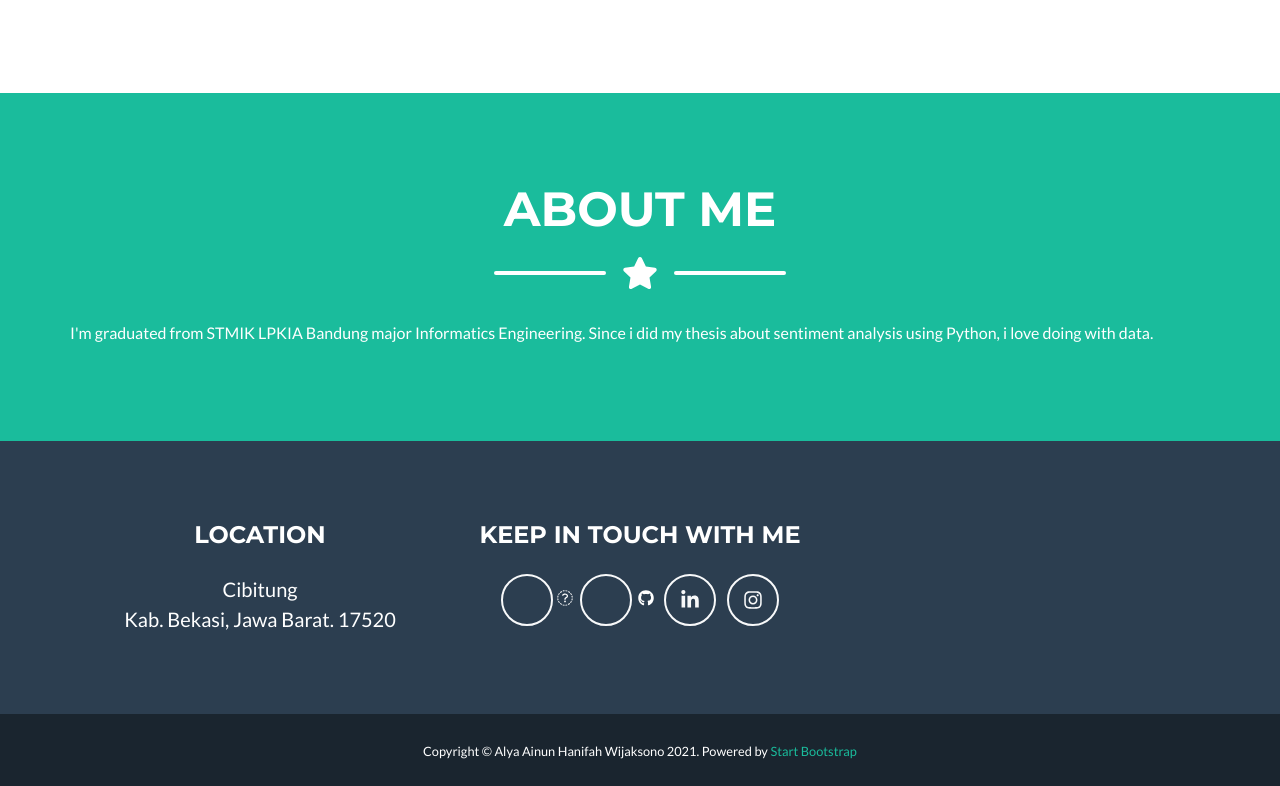
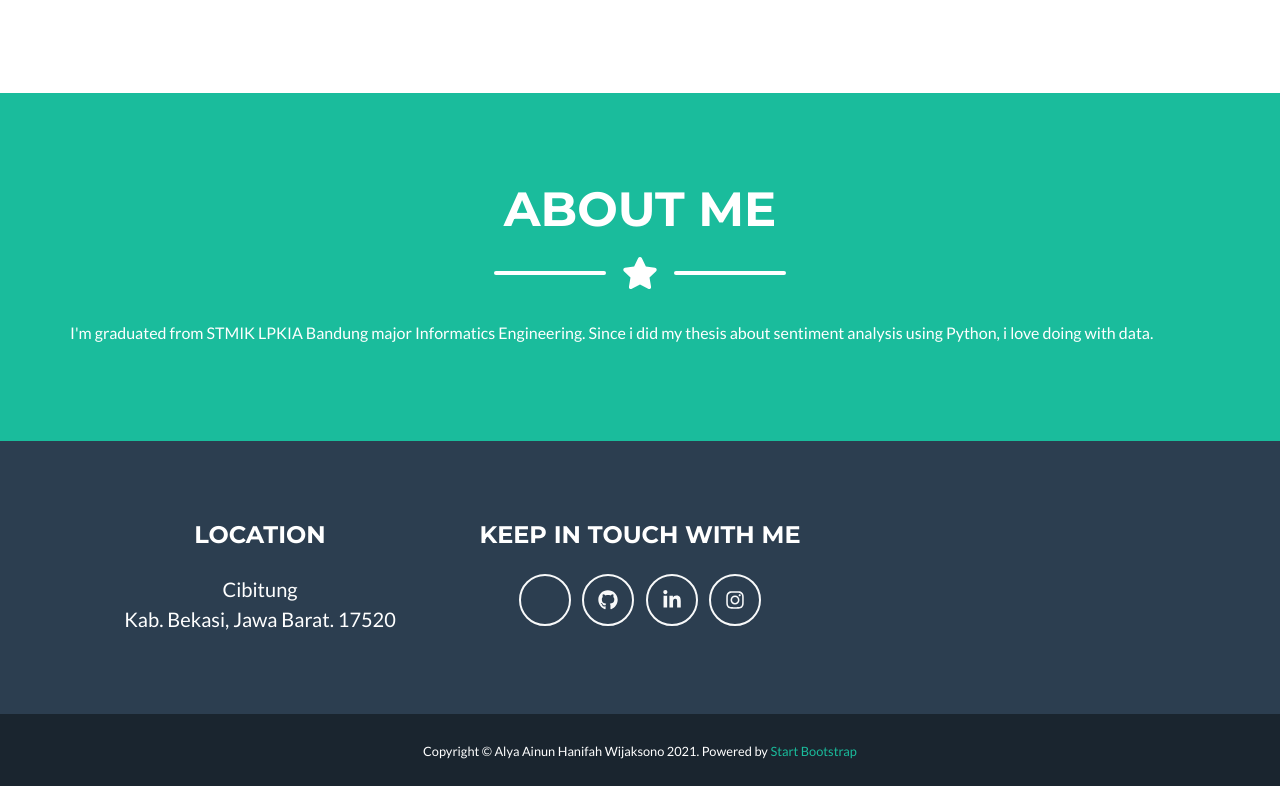
Before and after one commit to alewizanov/alewizanov.github.io, a plain HTML site: page index.html in a window 1280 px wide. Shown: the part 1541-2327 px from the top of the page. Drawn offline with nearby package versions, Linux system fonts and the light colour scheme.

Commit message:
Update index.html

```diff
--- a/index.html
+++ b/index.html
@@ -29,7 +29,7 @@
                     <ul class="navbar-nav ml-auto">
                         <li class="nav-item mx-0 mx-lg-1"><a class="nav-link py-3 px-0 px-lg-3 rounded js-scroll-trigger" href="#portfolio">Portfolio</a></li>
                         <li class="nav-item mx-0 mx-lg-1"><a class="nav-link py-3 px-0 px-lg-3 rounded js-scroll-trigger" href="#about">About</a></li>
-                        <li class="nav-item mx-0 mx-lg-1"><a class="nav-link py-3 px-0 px-lg-3 rounded js-scroll-trigger" href="medium.com/@alyawijaksono">Blog</a></li>
+                        <li class="nav-item mx-0 mx-lg-1"><a class="nav-link py-3 px-0 px-lg-3 rounded js-scroll-trigger" href="https://medium.com/@alyawijaksono">Blog</a></li>
                     </ul>
                 </div>
             </div>
@@ -154,10 +154,10 @@
                     <!-- Footer Social Icons-->
                     <div class="col-lg-4">
                         <h4 class="text-uppercase mb-4">Keep In Touch With Me</h4>
-                        <a class="btn btn-outline-light btn-social mx-1"> <a href="mailto:alya.ainun@yahoo.com"></a><i class="fab fa-envelope"></i></a>
-                        <a class="btn btn-outline-light btn-social mx-1"> <a href="github.com/alewizanov"></a><i class="fab fa-fw fa-github"></i></a>
-                        <a class="btn btn-outline-light btn-social mx-1" href="linkedin.com/in/alyawijaksono"><i class="fab fa-fw fa-linkedin-in"></i></a>
-                        <a class="btn btn-outline-light btn-social mx-1" href="instagram.com/alyawijaksono"><i class="fab fa-fw fa-instagram"></i></a>
+                        <a class="btn btn-outline-light btn-social mx-1" href="mailto:alya.ainun@yahoo.com"<i class="fab fa-envelope"></i></a>
+                        <a class="btn btn-outline-light btn-social mx-1" href="https://github.com/alewizanov"><i class="fab fa-fw fa-github"></i></a>
+                        <a class="btn btn-outline-light btn-social mx-1" href="https://linkedin.com/in/alyawijaksono"><i class="fab fa-fw fa-linkedin-in"></i></a>
+                        <a class="btn btn-outline-light btn-social mx-1" href="https://instagram.com/alyawijaksono"><i class="fab fa-fw fa-instagram"></i></a>
                     </div>
                 </div>
             </div>
```
